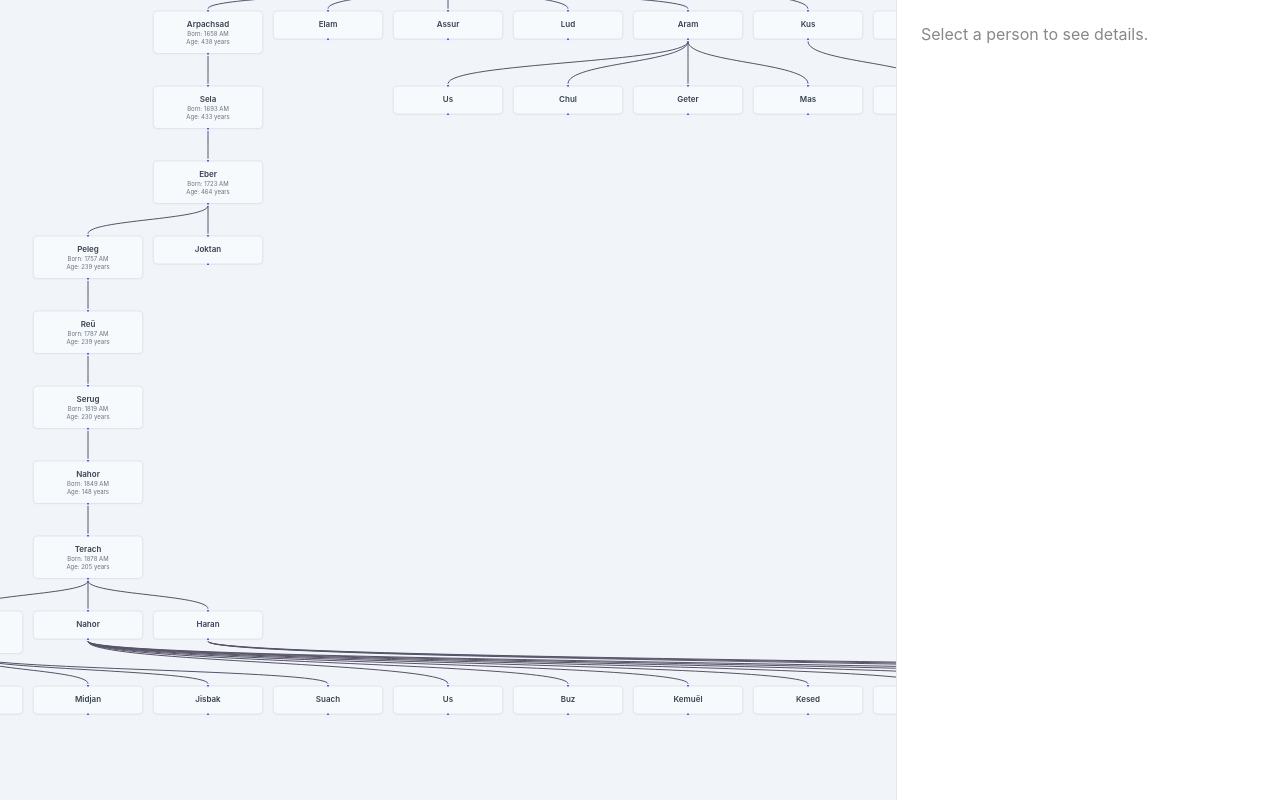
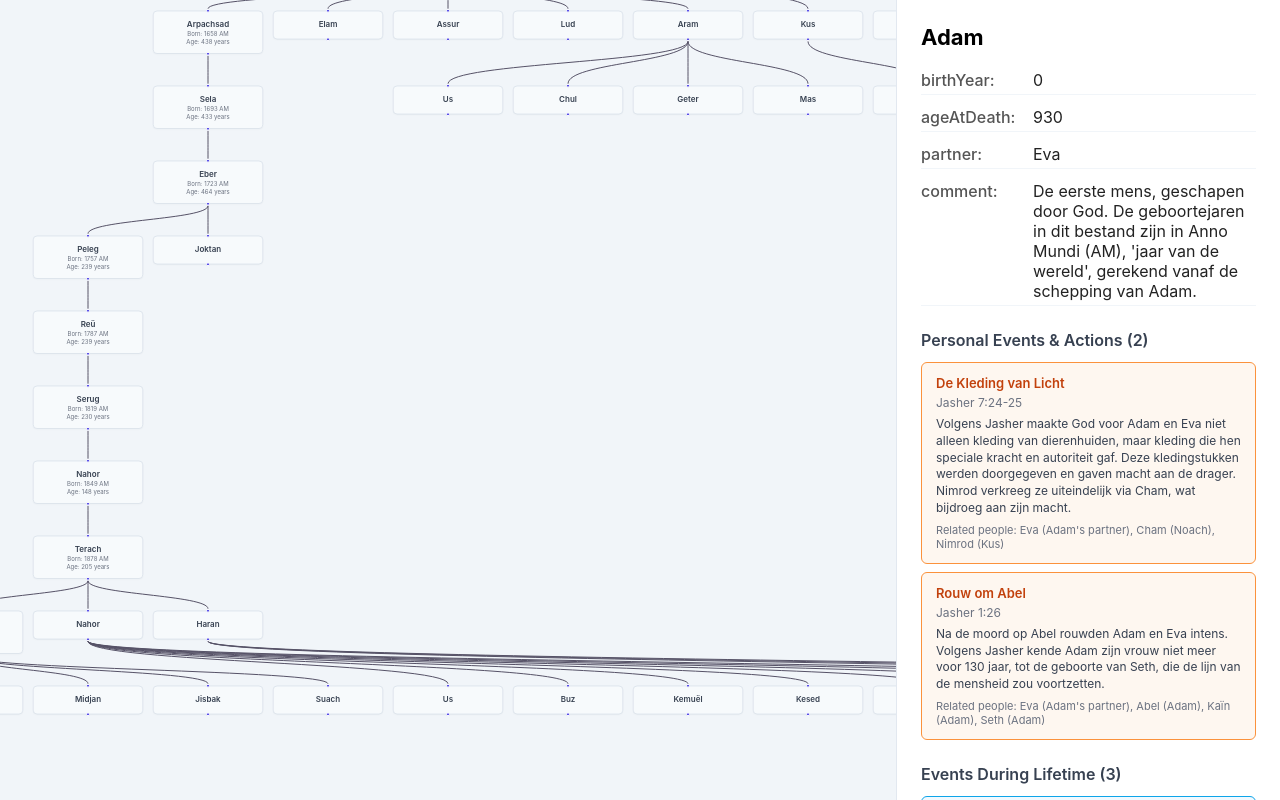
Before and after one commit to RobCvdV/adam-lineage-tree, a React (Vite) app: page / in a window 1280 px wide. Built offline with nearby package versions, Linux system fonts and the light colour scheme.

Commit message:
refactor: improve node selection and viewport centering in lineage tree

```diff
--- a/src/components/AdamLineageTree.tsx
+++ b/src/components/AdamLineageTree.tsx
@@ -29,6 +29,42 @@ const AdamLineageTree: React.FC = () => {
   const [isMobile, setIsMobile] = useState(false);
   const reactFlowInstance = useRef<ReactFlowInstance<PersonNode> | null>(null);
 
+  useEffect(() => {
+    const result = transformLineageToFlow(lineageData);
+    setElements(result);
+  }, []);
+
+  const moveToNode = useCallback((node: PersonNode) => {
+    if (reactFlowInstance.current) {
+      // Center the node in the viewport with animation
+      void reactFlowInstance.current.setCenter(
+        node.position.x + (node.width || 220) / 2,
+        node.position.y + 300 , // Add some offset for node height
+        { zoom: 0.5, duration: 300 }
+      );
+    }
+  }, [reactFlowInstance]);
+
+  const handleChildSelect = useCallback((node: LineageData | PersonNode) => {
+    console.log('select node',node.id);
+    // Find the node in the elements
+    let selectedNodeElement = (node as PersonNode).data?.parent ? node as PersonNode : elements.nodes.find(n => n.id === node.id) as PersonNode;
+    if (!selectedNodeElement) {
+      console.warn(`Node with id ${node.id} not found in elements`);
+      return;
+    }
+
+    setSelectedNode(selectedNodeElement.data);
+
+    // Move the selected node into view
+    if (reactFlowInstance.current) {
+      if (selectedNodeElement) {
+        // Center the node in the viewport with animation
+        moveToNode(selectedNodeElement);
+      }
+    }
+  }, [elements.nodes, moveToNode]);
+
   // Check if we're on mobile
   useEffect(() => {
     const checkMobile = () => {
@@ -41,9 +77,14 @@ const AdamLineageTree: React.FC = () => {
   }, []);
 
   useEffect(() => {
-    const result = transformLineageToFlow(lineageData);
-    setElements(result);
-  }, []);
+    // Automatically select the first node on initial load
+    if (elements.nodes.length > 0) {
+      const firstNode = elements.nodes[0];
+      handleChildSelect(firstNode);
+    }
+  }
+  , [elements.nodes, handleChildSelect]);
+
 
   const handleNodeClick: NodeMouseHandler = useCallback((event, node) => {
     setSelectedNode(node.data as PersonNodeData);
@@ -52,29 +93,6 @@ const AdamLineageTree: React.FC = () => {
       setIsMobileDetailsOpen(true);
     }
   }, [isMobile]);
-
-  const handleChildSelect = useCallback((node: LineageData) => {
-    console.log('select node',node.id);
-    // Find the node in the elements
-    const selectedNodeElement = elements.nodes.find(n => n.id === node.id);
-    if (!selectedNodeElement) {
-      console.warn(`Node with id ${node.id} not found in elements`);
-      return;
-    }
-    setSelectedNode(selectedNodeElement.data);
-
-    // Move the selected node into view
-    if (reactFlowInstance.current) {
-      if (selectedNodeElement) {
-        // Center the node in the viewport with animation
-        void reactFlowInstance.current.setCenter(
-          selectedNodeElement.position.x + (selectedNodeElement.width || 220) / 2,
-          selectedNodeElement.position.y + 50, // Add some offset for node height
-          { zoom: 0.5, duration: 300 }
-        );
-      }
-    }
-  }, [elements.nodes]);
 
   const onInit: OnInit<PersonNode> = useCallback((instance) => {
     reactFlowInstance.current = instance ;
```
